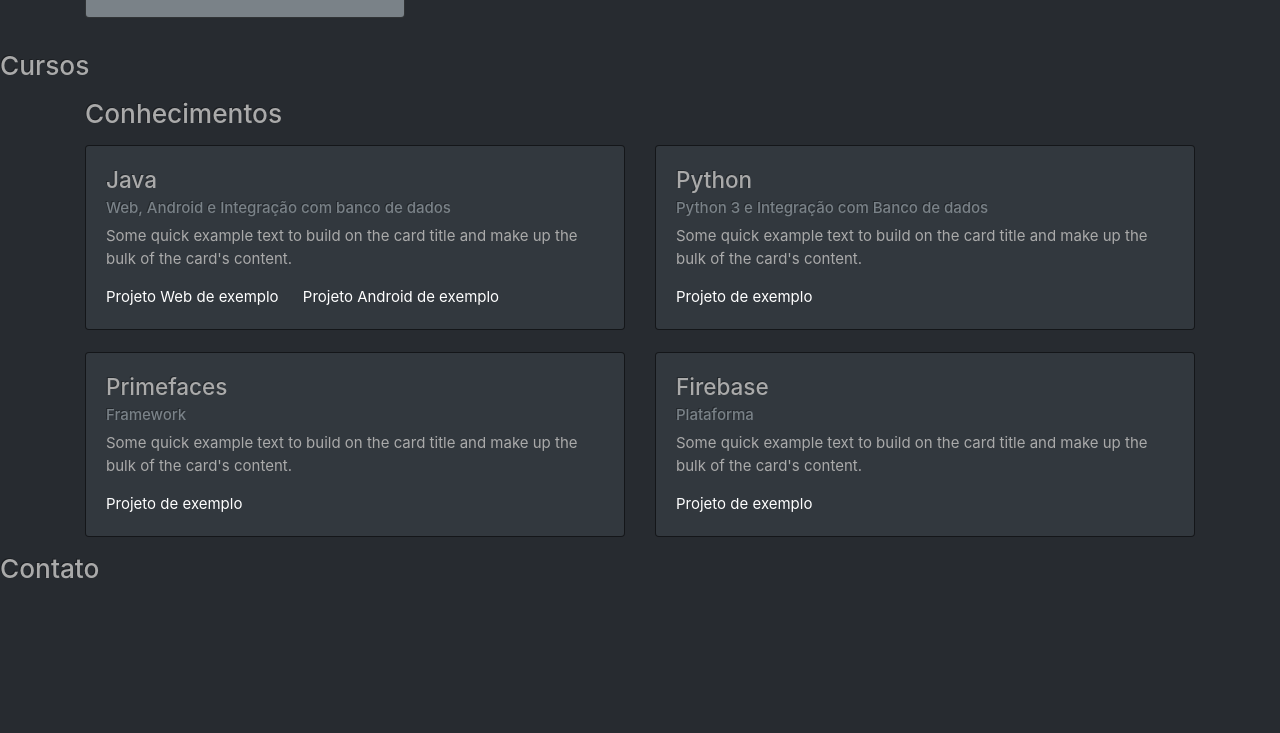
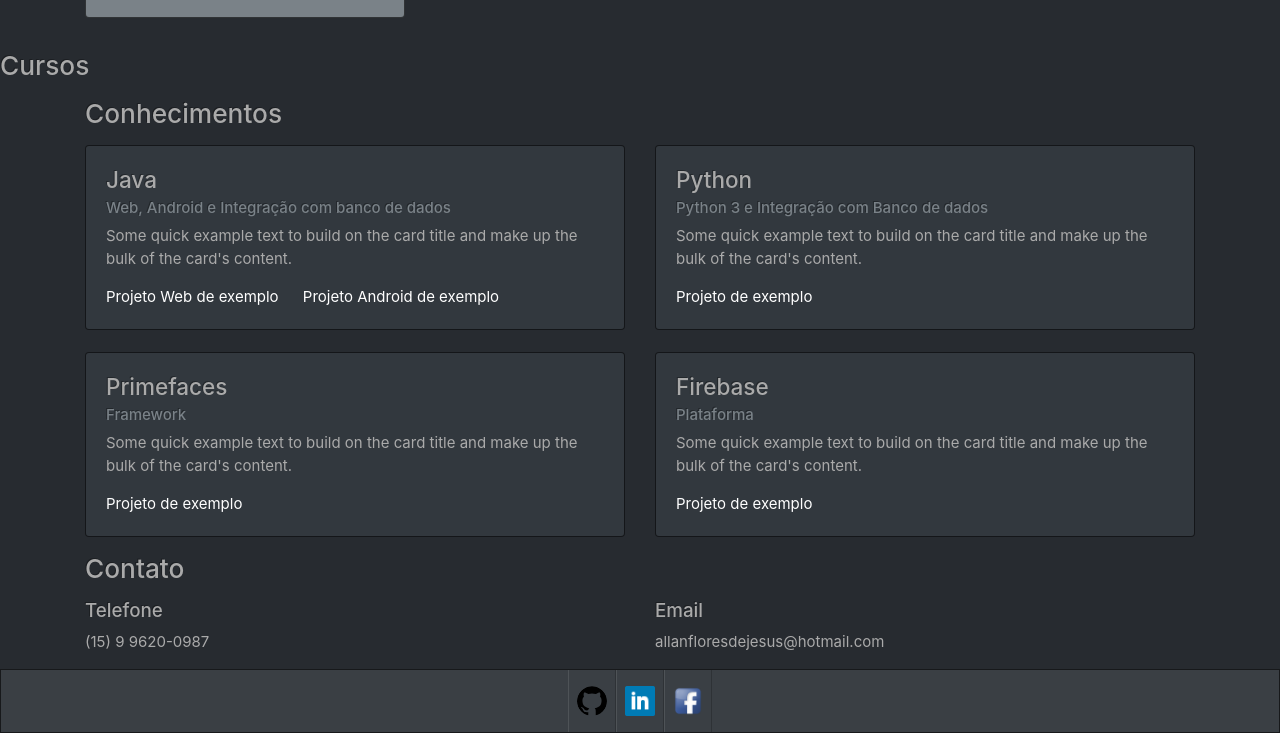
Before and after one commit to Allanflo88/site-semana-da-tecnologia-fatec-sorocaba, a plain HTML site: page index.html in a window 1280 px wide. Shown: the part 1568-2301 px from the top of the page. Before the commit the page ends 2168 px from the top, so only its background shows below. Drawn offline with nearby package versions, Linux system fonts and the light colour scheme.

Commit message:
Add Bottom bar

```diff
--- a/index.html
+++ b/index.html
@@ -181,9 +181,42 @@
         </div>
     </section>
     <section id="contato">
-        <p>
-            <h3>Contato</h3>
-        </p>
+        <div class="container">
+            <p>
+                <h3>Contato</h3>
+            </p>
+            <div class="row">
+                <div class="col">
+                    <h5>Telefone</h5>
+                    <p>(15) 9 9620-0987</p>
+                </div>
+                <div class="col">
+                    <h5>Email</h5>
+                    <p>allanfloresdejesus@hotmail.com</p>
+                </div>
+            </div>
+        </div>
+
+    </section>
+    <section>
+        <nav class="navbar navbar-expand-lg navbar-dark bg-primary">
+            <div class="collapse navbar-collapse justify-content-center">
+                <div class="navbar-nav ">
+                    <a class="nav-item nav-link active" href="https://github.com/Allanflo88">
+                        <img src="./images/git.svg" width="30" height="30" class="d-inline-block rounded-circle" alt="">
+                    </a>
+                    <a class="nav-item nav-link" href="https://www.linkedin.com/in/allan-f-24b016b4/">
+                            <img src="./images/linkedin.png" width="30" height="30" class="d-inline-block" alt="">
+
+                    </a>
+                    <a class="nav-item nav-link" href="https://www.facebook.com/allan.floresdejesus?ref=bookmarks">
+                            <img src="./images/facebook.ico" width="30" height="30" class="d-inline-block" alt="">
+
+                    </a>
+
+                </div>
+            </div>
+        </nav>
     </section>
 
 </body>
```
Also changed, not shown: images/facebook.ico (added), images/git.svg (added), images/linkedin.png (added).
